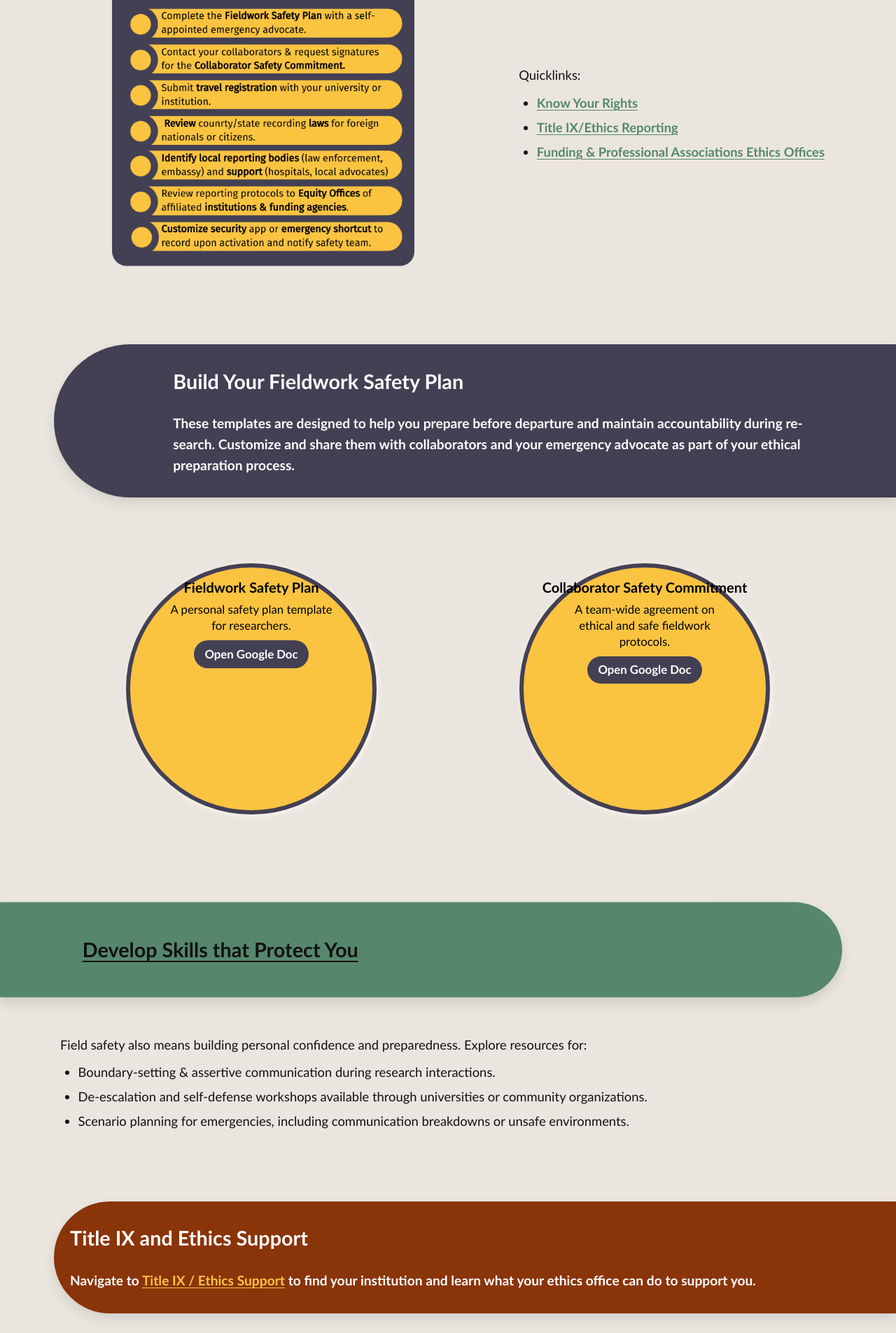
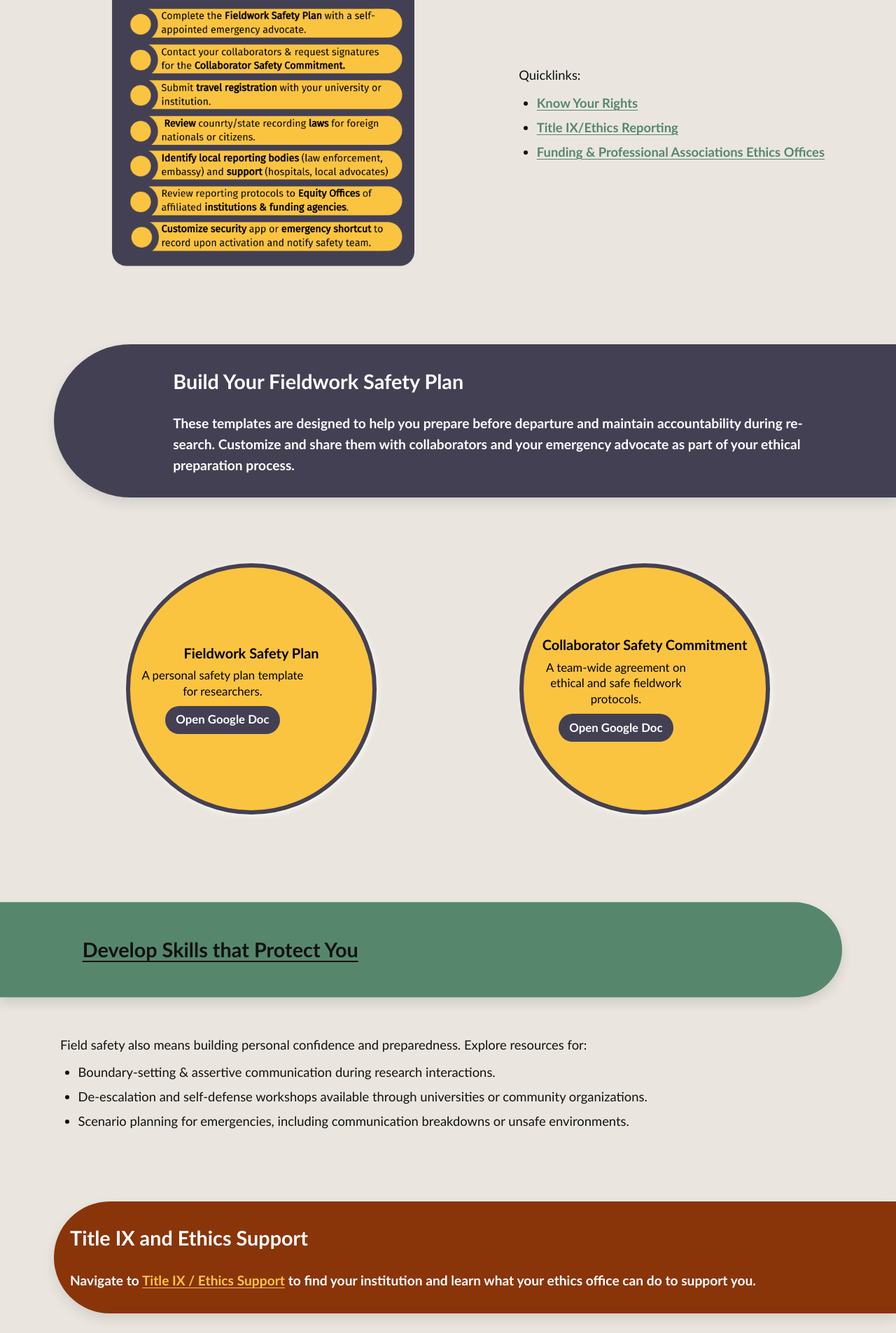
Before and after one commit to AnthroSafetyWarrior/GoldenTrowelProject, a Jekyll site: the page built from _pages/preparing.html, in a window 1280 px wide. Shown: the part 2005-3910 px from the top of the page at 70% size. Built offline with Jekyll 4.4.1, drawn with Linux system fonts in a browser that asks for light colours.

Commit message:
updating name

```diff
--- a/_layouts/default.html
+++ b/_layouts/default.html
@@ -421,7 +421,7 @@ header.hero::before{
   outline-offset: -6px;
   padding: clamp(6px, 1.2vw, 16px);
   box-shadow:2px 2px 7px rgba(250, 247,242);
-  display:flex; flex-direction:column; align-items:center; justify-content:left; text-align:center; gap:.6em;
+  display:flex; flex-direction:column; align-items:left; justify-content:center; text-align:center; gap:.6em;
 }
 .resource-card h3{ margin:0; font-size: clamp(1.15rem, 1.9vw, 1.25rem); text-wrap: balance; }
 .resource-card p{ margin:0; font-size: clamp(.95rem, 1.6vw, 1.05rem); line-height:1.35; max-width: 24ch; }
```
